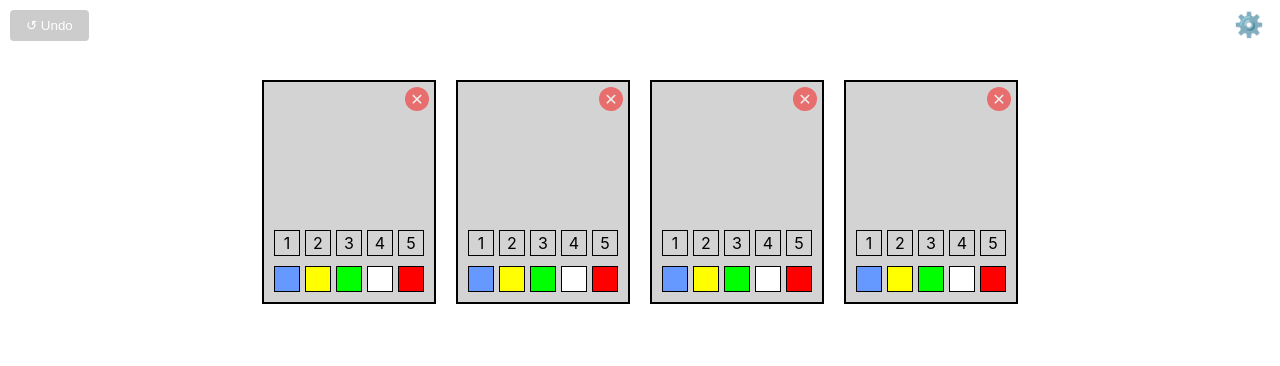
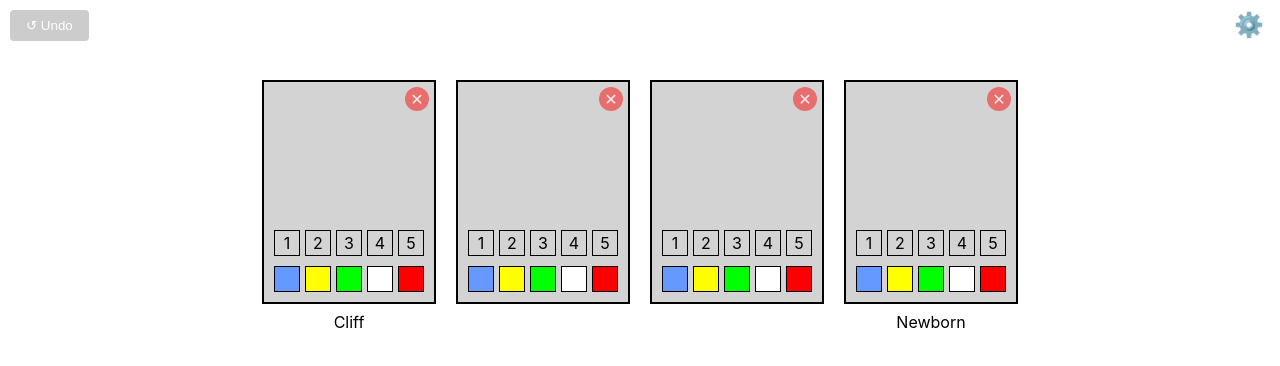
Before and after one commit to ikarsh/hanabi-memory, a React (Create React App) app: page / in a window 1280 px wide. Shown: the top 366 px of the page. Built offline with nearby package versions, Linux system fonts and the light colour scheme.

Commit message:
Added the Newborn and Cliff labels

```diff
--- a/src/App.css
+++ b/src/App.css
@@ -219,3 +219,14 @@
   flex-direction: column;
   gap: 10px;
 }
+
+.card-wrapper {
+  display: flex;
+  flex-direction: column;
+  align-items: center;
+  gap: 8px;
+}
+
+.new-label {
+  font-weight: bold;
+}
--- a/src/App.tsx
+++ b/src/App.tsx
@@ -14,7 +14,9 @@ import {
   getCardAmount,
   setCardAmount,
   getSlideDirection,
-  setSlideDirection
+  setSlideDirection,
+  OLD_NAME,
+  NEW_NAME
 } from './types';
 import './App.css';
 
@@ -61,7 +63,7 @@ const SettingsButton: React.FC<{
                 onDirectionChange(direction === 'left' ? 'right' : 'left');
               }}
             >
-              {direction === 'left' ? '→' : '←'} Change Direction
+              {direction === 'left' ? NEW_NAME + ' → ' + OLD_NAME : OLD_NAME + ' ← ' + NEW_NAME}
             </button>
             <div style={{height: 1, background: '#ccc'}} />
             {[3,4,5].map(n => (
@@ -91,11 +93,24 @@ const ReactCard: React.FC<{
   isMarked: boolean,
   onMark: () => void,
   canDiscard: boolean,
-  onDiscard: () => void
-}> = ({ index, knownColor, knownNumber, numberPossibilities, colorPossibilities, isMarked, onMark, canDiscard, onDiscard }) => (
+  onDiscard: () => void,
+  label?: React.ReactNode,
+
+ }> = ({
+  knownColor,
+  knownNumber,
+  numberPossibilities,
+  colorPossibilities,
+  isMarked,
+  onMark,
+  canDiscard,
+  onDiscard,
+  label
+ }) => (
+  <div className="card-wrapper">
     <div
-    className={`card ${isMarked ? 'marked' : ''} `}
-    style={{ backgroundColor: knownColor? COLOR_MAP[knownColor] : DEFAULT_COLOR }}
+      className={`card ${isMarked ? 'marked' : ''}`}
+      style={{ backgroundColor: knownColor ? COLOR_MAP[knownColor] : DEFAULT_COLOR }}
       onClick={onMark}
     >
       <button
@@ -132,6 +147,8 @@ const ReactCard: React.FC<{
           </div>
         </div>
       </div>
+    </div>
+    {label}
   </div>
  );
 
@@ -236,6 +253,18 @@ function App() {
               onMark={() => dispatch({ type: 'MARK_CARD', payload: stateIndex })}
               onDiscard={() => onDiscard(stateIndex)}
               canDiscard={state.markedCards.size === 0}
+              label={
+                (stateIndex === 0 && (
+                <div className="label">
+                  {OLD_NAME}
+                </div>
+              )) || (
+                (stateIndex === getCardAmount() - 1 && (
+                  <div className="label">
+                    {NEW_NAME}
+                  </div>
+                )) || null
+              )}
             />
           );
         })}
--- a/src/types.ts
+++ b/src/types.ts
@@ -41,6 +41,8 @@ export const COLOR_MAP: Readonly<Record<CardColor, string>> = {
   white: '#ffffff',
   red: '#ff0000'
 };
+export const NEW_NAME = 'Newborn';
+export const OLD_NAME = 'Cliff';
 
 const STORAGE_KEY = 'hanabi-cards-amount';
 export const getCardAmount = () => Number(localStorage.getItem(STORAGE_KEY) ?? DEFAULT_CARD_AMOUNT);
```
Lines whose indentation alone changed are shown as unchanged.
